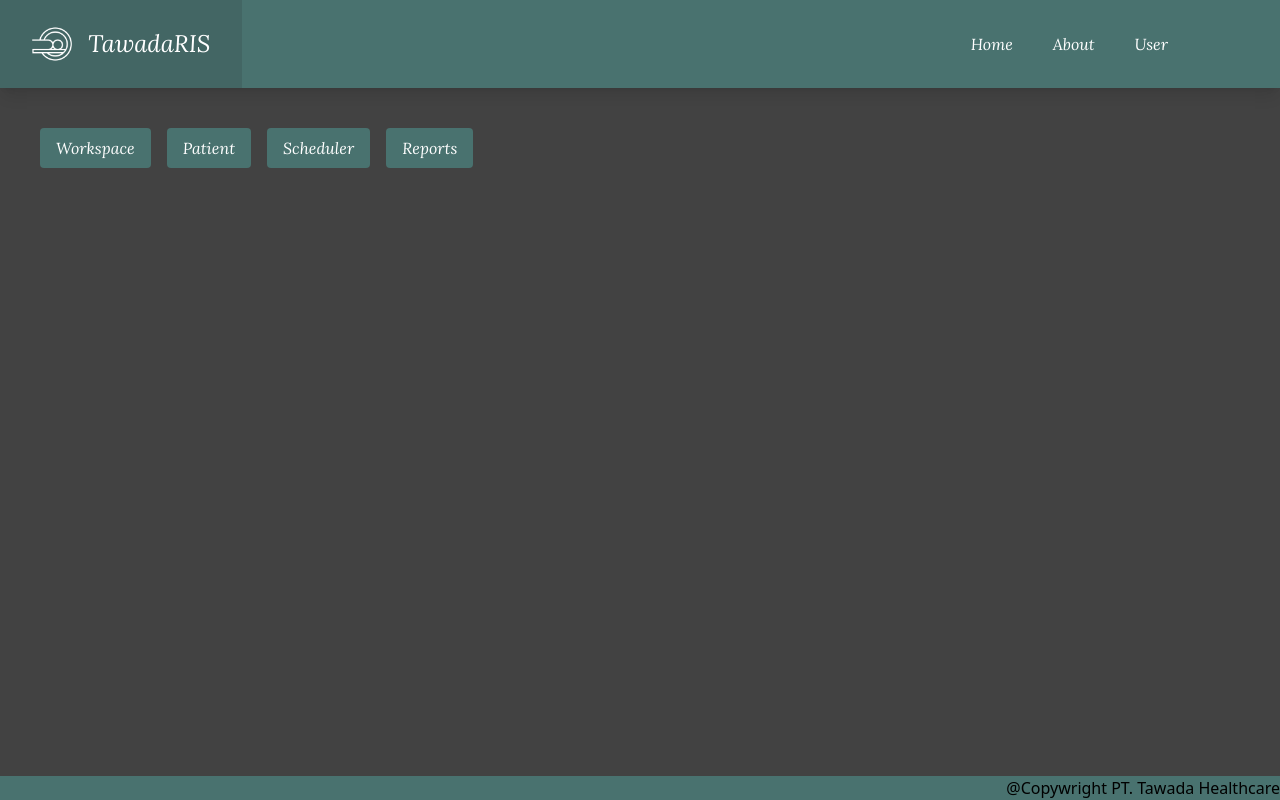
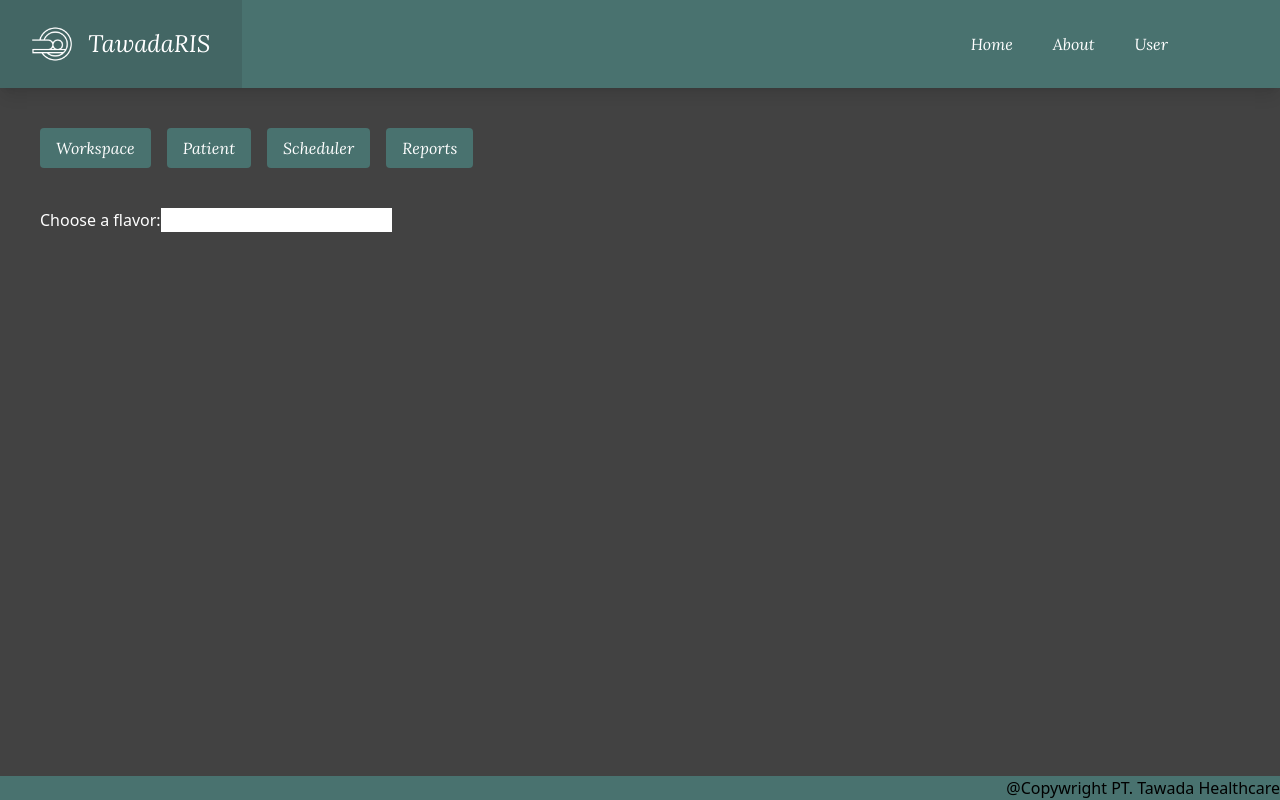
Before and after one commit to edgardimas/ris-client, a Vue app: page / in a window 1280 px wide. Both pictures are taken after a click on the button "Scheduler". Built offline with nearby package versions, Linux system fonts and the light colour scheme.

Commit message:
progress scheduler page

```diff
--- /dev/null
+++ b/src/components/HomeScheduler.vue
@@ -0,0 +1,23 @@
+<template>
+  <div class="scheduler">
+    <label for="ice-cream-choice">Choose a flavor:</label>
+    <input list="ice-cream-flavors" id="ice-cream-choice" name="ice-cream-choice" />
+
+    <datalist id="ice-cream-flavors">
+      <option v-for="option in options" :value="option" :key="option">{{ option }}</option>
+    </datalist>
+  </div>
+</template>
+
+<script>
+export default {
+  data() {
+    return {
+      iceCream: '',
+      options: ['Chocolate', 'Coconut', 'Mint', 'Strawberry', 'Vanilla']
+    }
+  }
+}
+</script>
+
+<style scoped></style>
--- a/src/views/HomeView.vue
+++ b/src/views/HomeView.vue
@@ -33,12 +33,16 @@
     <div class="px-10" v-if="page === 'isPatient'">
       <HomePatient />
     </div>
+    <div class="px-10" v-if="page === 'isScheduler'">
+      <HomeScheduler />
+    </div>
   </main>
 </template>
 
 <script>
 import HomeWorkspace from '../components/HomeWorkspace.vue'
 import HomePatient from '../components/HomePatient.vue'
+import HomeScheduler from '../components/HomeScheduler.vue'
 export default {
   data() {
     return {
@@ -47,7 +51,8 @@ export default {
   },
   components: {
     HomeWorkspace,
-    HomePatient
+    HomePatient,
+    HomeScheduler
   }
 }
 </script>
```
